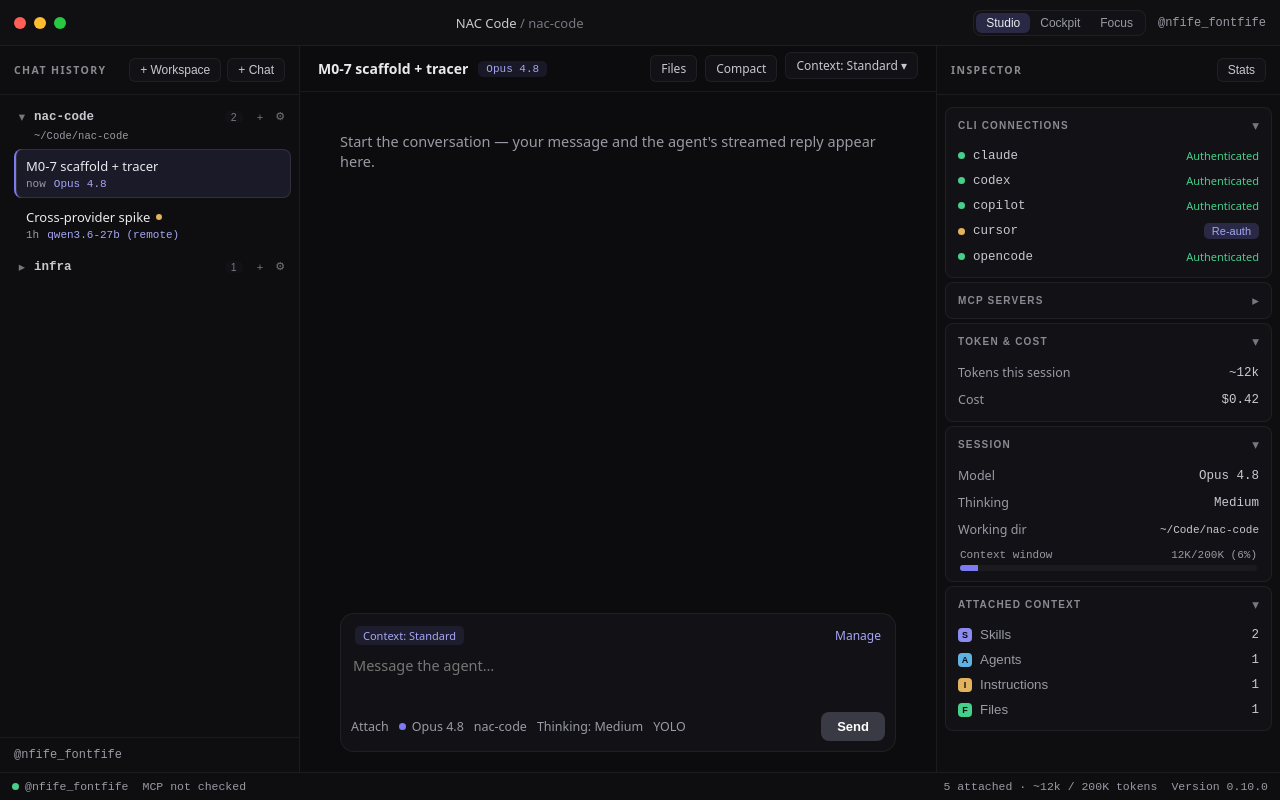
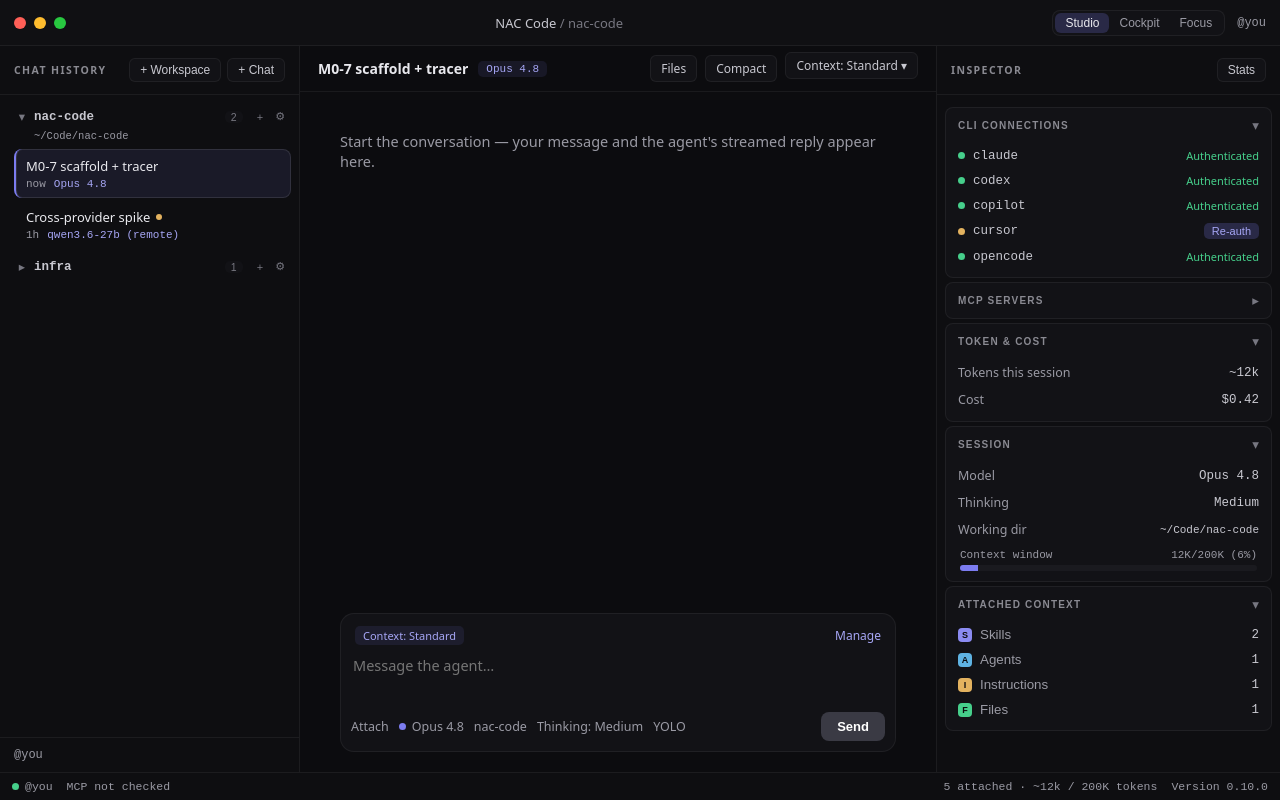
Before and after one commit to njfife/nac-code, a React (Vite) app in the folder src/renderer/: page / in a window 1280 px wide. Built offline with nearby package versions, Linux system fonts and the light colour scheme.

Commit message:
chore: redact personal/infra identifiers from tracked files
Replace the Tailscale host, social handle, contact email, name mentions, and the owner handle in
docs + UI mock data with neutral placeholders. (Visible-file scrub only; history is unchanged.)

```diff
--- a/package.json
+++ b/package.json
@@ -3,7 +3,7 @@
   "version": "0.0.0",
   "private": true,
   "description": "Desktop GUI that wraps agentic coding-harness CLIs (a wrapper, never a harness)",
-  "author": "Nathan Font-Fife <nathan.fontfife@proton.me>",
+  "author": "NAC Code",
   "license": "MIT",
   "main": "./out/main/index.js",
   "scripts": {
--- a/src/renderer/src/components/LeftRail.tsx
+++ b/src/renderer/src/components/LeftRail.tsx
@@ -1,7 +1,7 @@
 import type { CSSProperties } from 'react'
 import { useApp, chatsForWorkspace, type Chat } from '../store/store'
 
-const ACCOUNT = '@nfife_fontfife'
+const ACCOUNT = '@you'
 
 export default function LeftRail() {
   const workspaces = useApp((s) => s.workspaces)
--- a/src/renderer/src/components/Shell.tsx
+++ b/src/renderer/src/components/Shell.tsx
@@ -11,7 +11,7 @@
 import Changes from './Changes'
 import CommandPalette from './CommandPalette'
 
-const ACCOUNT = '@nfife_fontfife'
+const ACCOUNT = '@you'
 
 // The persistent application frame: top bar (46) / body (left rail · center · inspector) / status bar (28).
 // 1180px min-width with horizontal scroll — panes never collapse (FR-1.5 / NFR-4). Focus layout hides the inspector.
```
Also changed, not shown: 4 other files (tests, documents, lock files or other folders).
